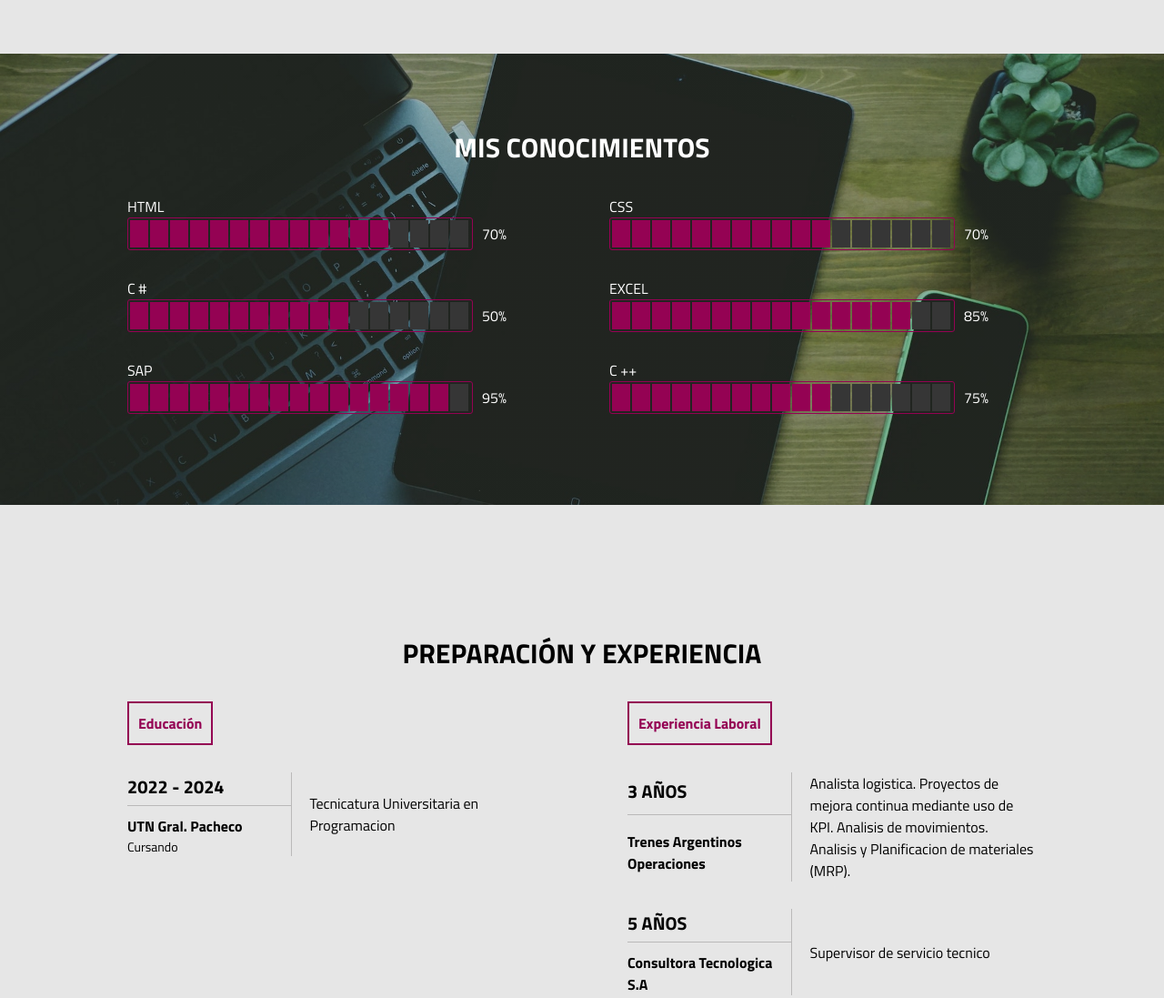
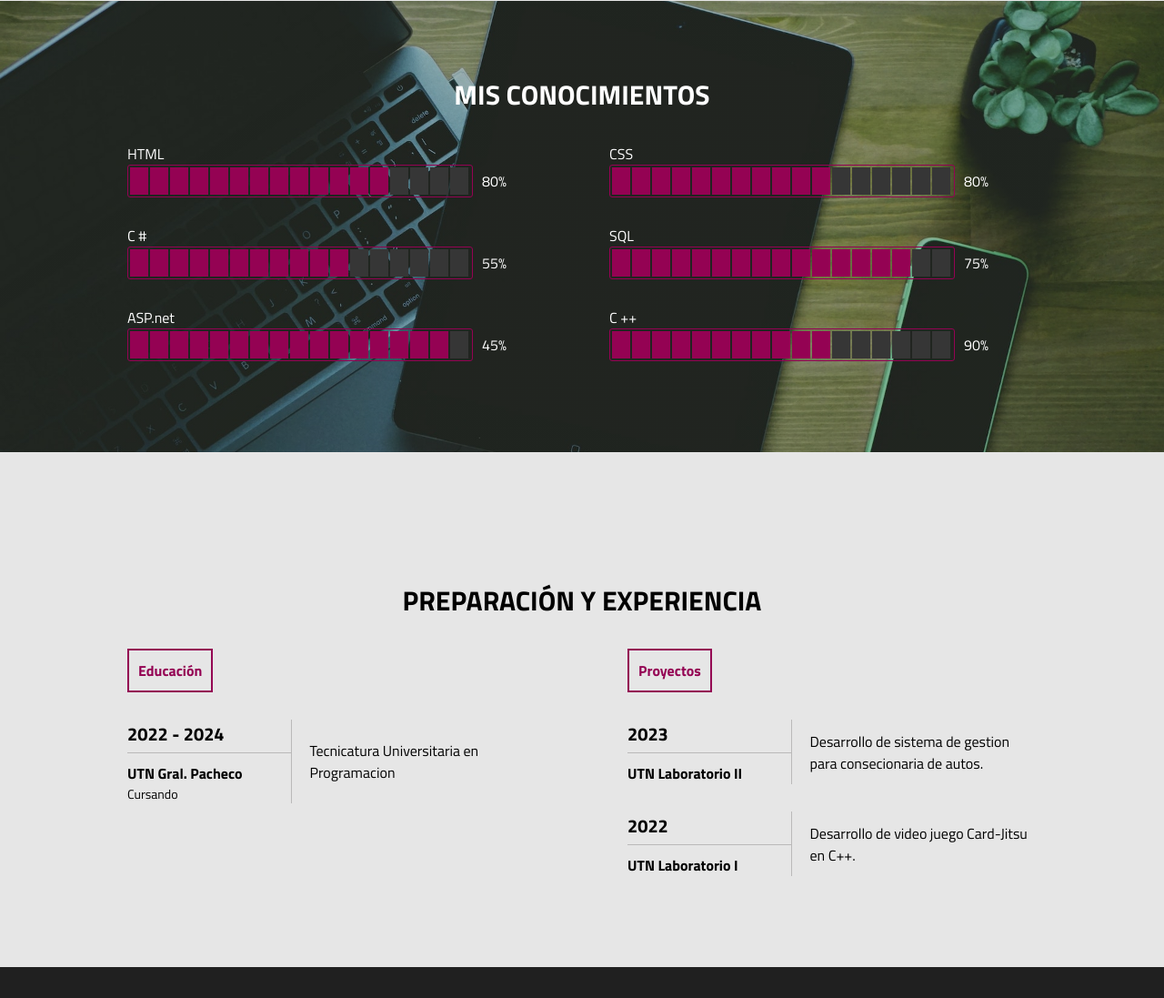
Before and after one commit to MartinIbanez/PortFolio, a plain HTML site: page index.html in a window 1280 px wide. Shown: the part 897-1994 px from the top of the page at 91% size. Drawn offline with Linux system fonts and the light colour scheme.

Commit message:
Modificando

```diff
--- a/index.html
+++ b/index.html
@@ -24,24 +24,16 @@
                     <a href="#contacto">Contacto</a>
                 </nav>
                 <div class="logo">
-                    M<span class="color"> I</span>
+                    M<span class="color">   I</span>
                 </div>
             </header>
             <div class="info">
                 <h1>MARTIN IBAÑEZ</h1>
                 <h2>ESTUDIANTE DE PROGRAMACION</h2>
-                <div class="redes">
 
-
-                    <a href="#"><i class="fa-brands fa-envelope"></i></a>
-                    <a href="#"><i class="fa-brands fa-whatsapp"></i></a>
-                    <a href="#"><i class="fa-brands fa-linkedin-in"></i></a>
-
-                </div>
             </div>
             <div class="foto">
                 <img src="imagenes/foto.png" alt="">
-
             </div>
         </div>
     </section>
@@ -65,10 +57,15 @@
                     <i class="fa-solid fa-location-pin"></i>
                     <span class="titulo-detalle">Ubicación</span>
                     <p>Vicente Lopez - Buenos Aires</p>
+                    <div class="argentina">
+                    <img src="imagenes\argentina.jpg" alt="Bandera de Argentina">
+                    </div>
                 </div>
                 <div class="col">
                     <i class="fa-solid fa-flag"></i>
                     <span class="titulo-detalle">Intereses</span>
+                    <p>Bases de datos</p>
+                    <p>Aplicaciones de escritorio</p>
                     <p>Desarrollo de software</p>
                 </div>
             </div>
@@ -88,7 +85,7 @@
                             <!-- mediante javascript luego genereremos 17 barritas con clase e -->
 
                         </div>
-                        <span>70%</span>
+                        <span>80%</span>
                     </div>
                 </div>
                 <div class="col">
@@ -98,7 +95,7 @@
                             <!-- mediante javascript luego genereremos 17 barritas con clase e -->
 
                         </div>
-                        <span>70%</span>
+                        <span>80%</span>
                     </div>
                 </div>
             </div>
@@ -110,29 +107,29 @@
                             <!-- mediante javascript luego genereremos 17 barritas con clase e -->
 
                         </div>
-                        <span>50%</span>
+                        <span>55%</span>
                     </div>
                 </div>
                 <div class="col">
-                    <span>EXCEL</span>
+                    <span>  SQL</span>
                     <div class="cont-barra">
                         <div class="barra" id="photoshop">
                             <!-- mediante javascript luego genereremos 17 barritas con clase e -->
 
                         </div>
-                        <span>85%</span>
+                        <span>75%</span>
                     </div>
                 </div>
             </div>
             <div class="fila">
                 <div class="col">
-                    <span>SAP </span>
+                    <span>ASP.net </span>
                     <div class="cont-barra">
                         <div class="barra" id="php">
                             <!-- mediante javascript luego genereremos 17 barritas con clase e -->
 
                         </div>
-                        <span>95%</span>
+                        <span>45%</span>
                     </div>
                 </div>
 
@@ -143,7 +140,7 @@
                             <!-- mediante javascript luego genereremos 17 barritas con clase e -->
 
                         </div>
-                        <span>75%</span>
+                        <span>90%</span>
                     </div>
                 </div>
 
@@ -180,19 +177,19 @@
 
                 </div>
                 <div class="col">
-                    <span class="titulo">Experiencia Laboral</span>
+                    <span class="titulo">Proyectos</span>
                     <table>
                         <tr>
                             <td class="datos">
-                                <h3>3 Años</h3>
+                                <h3>2023</h3>
                             </td>
                             <td rowspan="2" class="descripcion">
-                                Analista logistica. Proyectos de mejora continua mediante uso de KPI. Analisis de movimientos. Analisis y Planificacion de materiales (MRP).
+                                Desarrollo de sistema de gestion para consecionaria de autos.
                             </td>
                         </tr>
                         <tr>
                             <td>
-                                <h4>Trenes Argentinos Operaciones</h4>
+                                <h4>UTN Laboratorio II</h4>
 
 
                             </td>
@@ -201,15 +198,15 @@
                     <table>
                         <tr>
                             <td class="datos">
-                                <h3>5 Años</h3>
+                                <h3>2022</h3>
                             </td>
                             <td rowspan="2" class="descripcion">
-                                Supervisor de servicio tecnico
+                                Desarrollo de video juego Card-Jitsu en C++.
                             </td>
                         </tr>
                         <tr>
                             <td>
-                                <h4>Consultora Tecnologica S.A</h4>
+                                <h4>UTN Laboratorio I</h4>
 
                             </td>
                         </tr>
@@ -243,6 +240,16 @@
                 <button type="submit">Enviar Mensaje</button>
             </form>
         </div>
+
+    </section>
+
+    <section class="seccion-contacto-final">
+        <div class="botones-contacto">
+            <a href="https://www.linkedin.com/in/martin-ezequiel-iba%C3%B1ez-7b4b55b6/" class="boton-contacto">LinkedIn</a>
+            <a href="https://github.com/MartinIbanez" class="boton-contacto">GitHub</a>
+            <a href="mailto:martinibanez.89@gmail.com" class="boton-contacto">Gmail</a>
+
+        </div>
     </section>
 
     <script src="app.js"></script>
```
